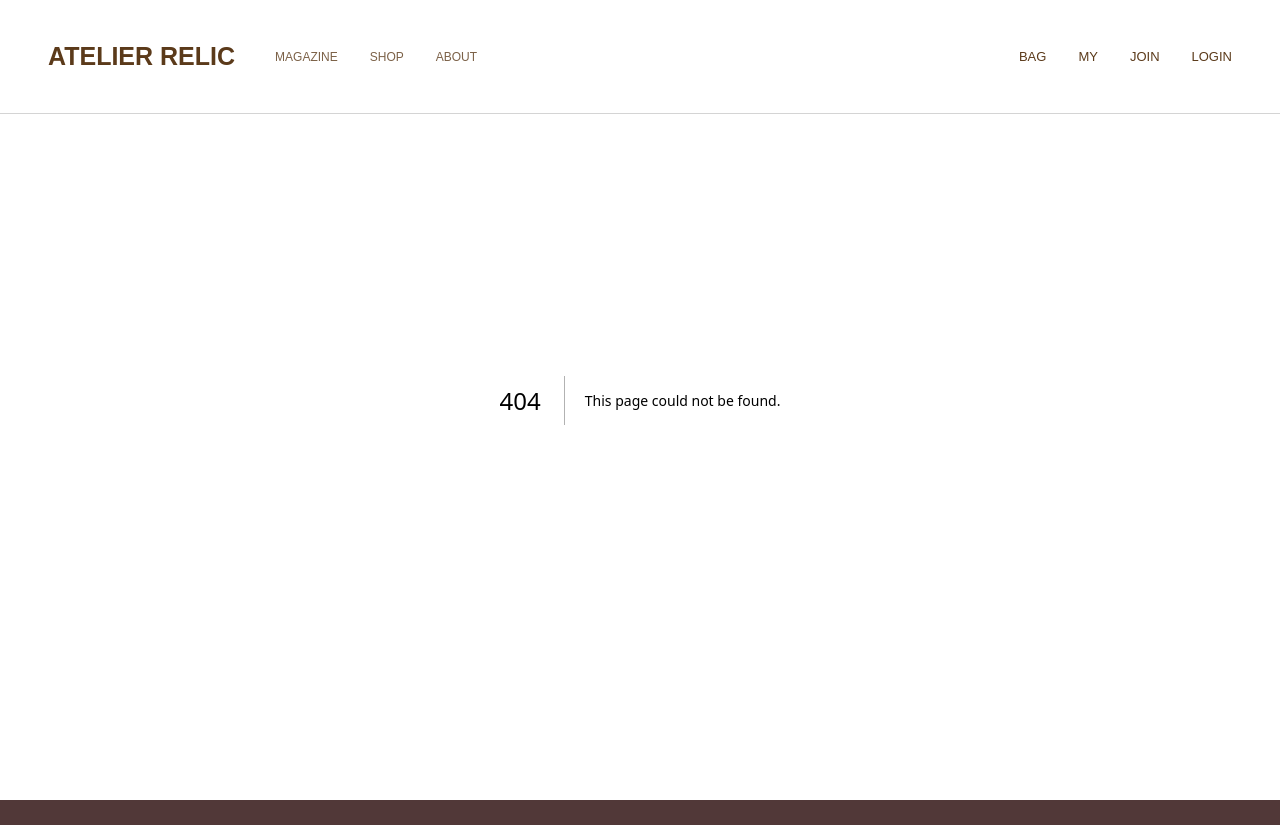
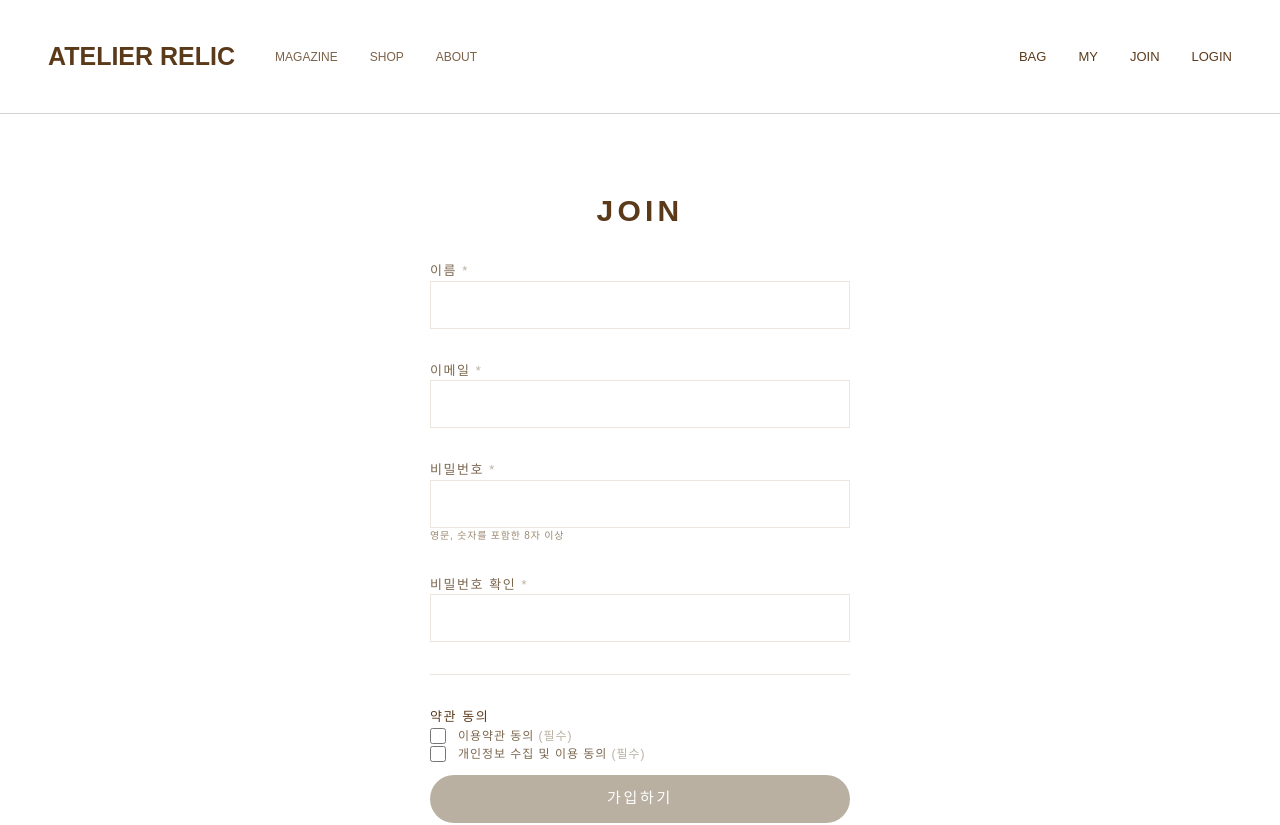
Before and after one commit to rojong2/ATELIER-RELIC, a Next.js app: page /join in a window 1280 px wide. Before the commit this address had no page. Shown: the top 825 px of the page. Built offline with nearby package versions, Linux system fonts and the light colour scheme; a web font is replaced by a local one.

Commit message:
feat: join UI 구현

```diff
--- /dev/null
+++ b/src/app/join/page.tsx
@@ -0,0 +1,216 @@
+"use client";
+
+import Link from "next/link";
+import { useState } from "react";
+
+export default function JoinPage() {
+  const [form, setForm] = useState({
+    name: "",
+    email: "",
+    password: "",
+    passwordConfirm: "",
+  });
+  const [agreeTerms, setAgreeTerms] = useState(false);
+  const [agreePrivacy, setAgreePrivacy] = useState(false);
+  const [passwordError, setPasswordError] = useState("");
+
+  const validatePassword = (password: string): boolean => {
+    const hasLetter = /[a-zA-Z]/.test(password);
+    const hasNumber = /[0-9]/.test(password);
+    const isLongEnough = password.length >= 8;
+
+    if (!isLongEnough) {
+      setPasswordError("비밀번호는 8자 이상이어야 합니다.");
+      return false;
+    }
+    if (!hasLetter) {
+      setPasswordError("영문을 포함해야 합니다.");
+      return false;
+    }
+    if (!hasNumber) {
+      setPasswordError("숫자를 포함해야 합니다.");
+      return false;
+    }
+
+    setPasswordError("");
+    return true;
+  };
+
+  const handleChange = (e: React.ChangeEvent<HTMLInputElement>) => {
+    const { name, value } = e.target;
+    setForm((prev) => ({ ...prev, [name]: value }));
+
+    if (name === "password") {
+      if (value.length > 0) {
+        validatePassword(value);
+      } else {
+        setPasswordError("");
+      }
+    }
+  };
+
+  const handleSubmit = (e: React.FormEvent) => {
+    e.preventDefault();
+
+    if (!validatePassword(form.password)) {
+      return;
+    }
+    if (form.password !== form.passwordConfirm) {
+      alert("비밀번호가 일치하지 않습니다.");
+      return;
+    }
+    if (!agreeTerms || !agreePrivacy) {
+      alert("필수 약관에 동의해주세요.");
+      return;
+    }
+    // TODO: 회원가입 로직 구현
+  };
+
+  return (
+    <main className="flex min-h-screen items-center justify-center bg-white px-6 py-24 text-[#5B3A1A]">
+      <div className="w-full max-w-[420px]">
+        <h1 className="mb-12 pb-7 text-center text-[30px] font-bold tracking-[0.14em] pt-23">
+          JOIN
+        </h1>
+
+        <form onSubmit={handleSubmit}>
+          <div>
+            <label
+              htmlFor="name"
+              className="block text-[13px] tracking-[0.12em] text-[#7b674f]">
+              이름 <span className="text-[#b9b0a2]">*</span>
+            </label>
+            <input
+              type="text"
+              id="name"
+              name="name"
+              value={form.name}
+              onChange={handleChange}
+              required
+              className="mt-2 h-12 w-full border border-[#ece6dd] bg-white px-4 text-[12px] tracking-[0.12em] text-[#5B3A1A] outline-none focus:border-[#b9b0a2]"
+            />
+          </div>
+
+          <div className="h-8" aria-hidden="true" />
+
+          <div>
+            <label
+              htmlFor="email"
+              className="block text-[13px] tracking-[0.12em] text-[#7b674f]">
+              이메일 <span className="text-[#b9b0a2]">*</span>
+            </label>
+            <input
+              type="email"
+              id="email"
+              name="email"
+              value={form.email}
+              onChange={handleChange}
+              required
+              className="mt-2 h-12 w-full border border-[#ece6dd] bg-white px-4 text-[12px] tracking-[0.12em] text-[#5B3A1A] outline-none focus:border-[#b9b0a2]"
+            />
+          </div>
+
+          <div className="h-8" aria-hidden="true" />
+
+          <div>
+            <label
+              htmlFor="password"
+              className="block text-[13px] tracking-[0.12em] text-[#7b674f]">
+              비밀번호 <span className="text-[#b9b0a2]">*</span>
+            </label>
+            <input
+              type="password"
+              id="password"
+              name="password"
+              value={form.password}
+              onChange={handleChange}
+              required
+              className={`mt-2 h-12 w-full border bg-white px-4 text-[12px] tracking-[0.12em] text-[#5B3A1A] outline-none focus:border-[#b9b0a2] ${
+                passwordError ? "border-red-400" : "border-[#ece6dd]"
+              }`}
+            />
+            {passwordError ? (
+              <p className="mt-2 text-[10px] tracking-[0.08em] text-red-500">
+                {passwordError}
+              </p>
+            ) : (
+              <p className="mt-2 text-[10px] tracking-[0.08em] text-[#9b8a72]">
+                영문, 숫자를 포함한 8자 이상
+              </p>
+            )}
+          </div>
+
+          <div className="h-8" aria-hidden="true" />
+
+          <div>
+            <label
+              htmlFor="passwordConfirm"
+              className="block text-[13px] tracking-[0.12em] text-[#7b674f]">
+              비밀번호 확인 <span className="text-[#b9b0a2]">*</span>
+            </label>
+            <input
+              type="password"
+              id="passwordConfirm"
+              name="passwordConfirm"
+              value={form.passwordConfirm}
+              onChange={handleChange}
+              required
+              className="mt-2 h-12 w-full border border-[#ece6dd] bg-white px-4 text-[12px] tracking-[0.12em] text-[#5B3A1A] outline-none focus:border-[#b9b0a2]"
+            />
+          </div>
+
+          <div className="h-8" aria-hidden="true" />
+
+          <div className="mt-12 border-t border-[#ece6dd] pt-8">
+            <p className="text-[13px] tracking-[0.12em] text-[#5B3A1A]">
+              약관 동의
+            </p>
+
+            <div className="mt-6 space-y-4">
+              <label className="flex cursor-pointer items-center gap-3">
+                <input
+                  type="checkbox"
+                  checked={agreeTerms}
+                  onChange={(e) => setAgreeTerms(e.target.checked)}
+                  className="h-4 w-4 accent-[#b9b0a2]"
+                />
+                <span className="text-[12px] tracking-[0.08em] text-[#7b674f]">
+                  이용약관 동의 <span className="text-[#b9b0a2]">(필수)</span>
+                </span>
+              </label>
+
+              <label className="flex cursor-pointer items-center gap-3">
+                <input
+                  type="checkbox"
+                  checked={agreePrivacy}
+                  onChange={(e) => setAgreePrivacy(e.target.checked)}
+                  className="h-4 w-4 accent-[#b9b0a2]"
+                />
+                <span className="text-[12px] tracking-[0.08em] text-[#7b674f]">
+                  개인정보 수집 및 이용 동의{" "}
+                  <span className="text-[#b9b0a2]">(필수)</span>
+                </span>
+              </label>
+            </div>
+          </div>
+
+          <div className="h-3" aria-hidden="true" />
+
+          {/* TODO: 가입하기 버튼 클릭 시 회원가입 로직 구현*/}
+          <button
+            type="submit"
+            className="mt-12 h-12 w-full rounded-full bg-[#b9b0a2] text-[15px] tracking-[0.18em] text-white transition hover:bg-[#a79d8d]">
+            가입하기
+          </button>
+        </form>
+
+        <div className="mt-8 flex items-center justify-center gap-2 pt-7 text-[13px] tracking-[0.12em] text-[#9b8a72]">
+          <span>이미 회원이신가요?</span>
+          <Link href="/login" className="text-[#5B3A1A] hover:underline">
+            로그인
+          </Link>
+        </div>
+      </div>
+    </main>
+  );
+}
```
